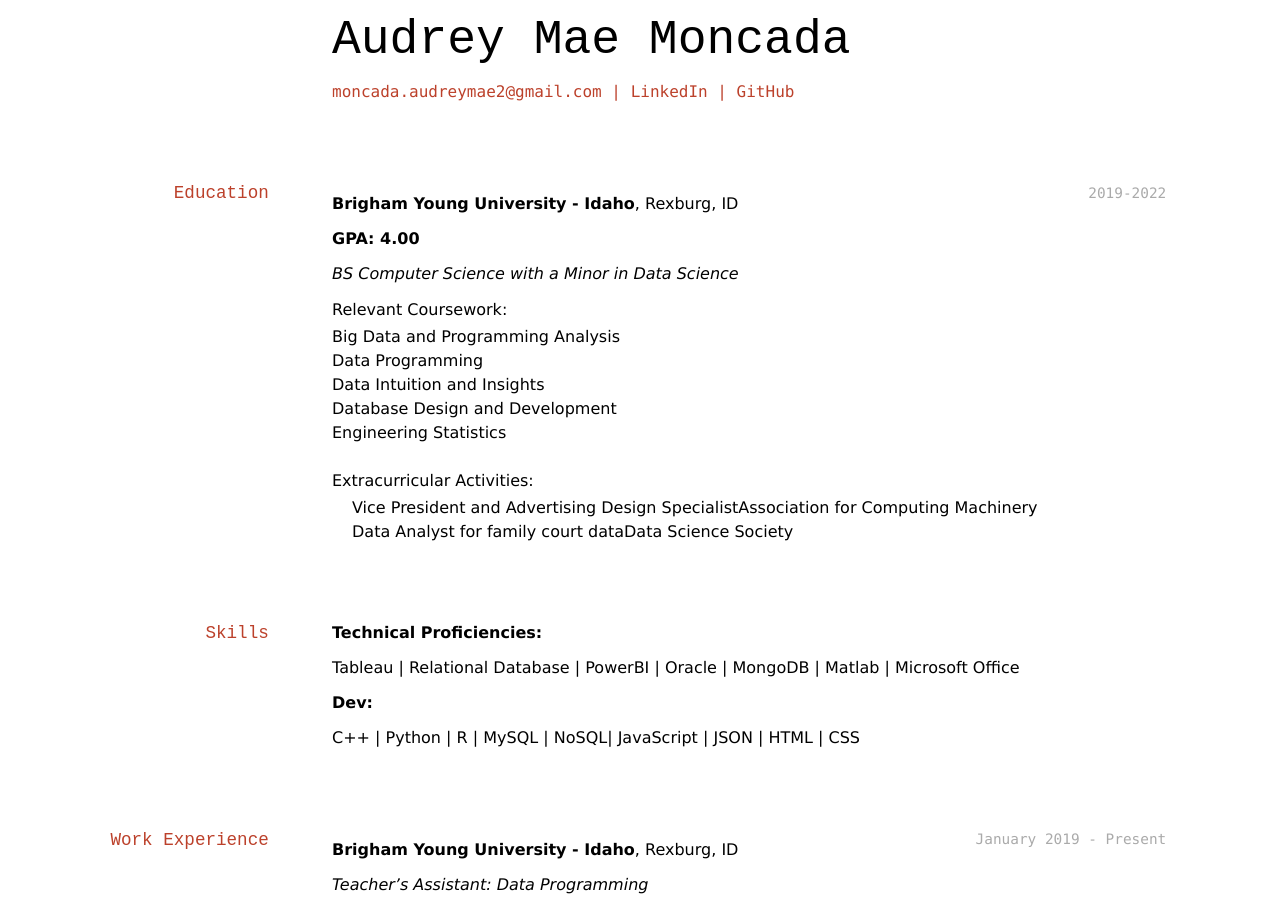
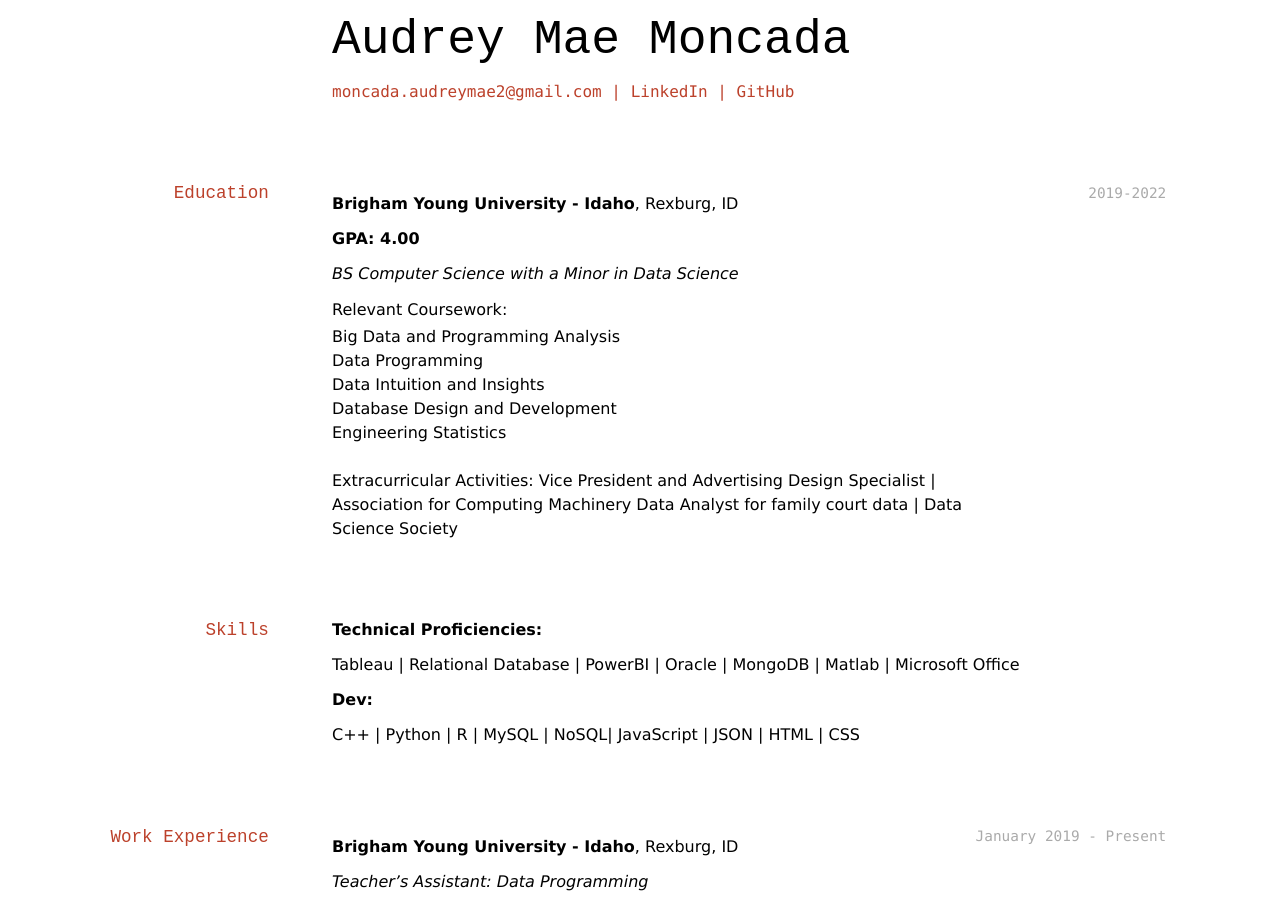
Before and after one commit to byuids-resumes/audreymae_resume, a Jekyll site: the page built from docs/index.md, in a window 1280 px wide and 900 px high. Built offline with Jekyll 4.4.1, drawn with Linux system fonts in a browser that asks for light colours; part of the change alters nothing that is shown.

```diff
--- a/docs/index.md
+++ b/docs/index.md
@@ -30,8 +30,8 @@ Relevant Coursework:
 > * Engineering Statistics
 
 Extracurricular Activities:
-> * Vice President and Advertising Design Specialist | Association for Computing Machinery
-> * Data Analyst for family court data | Data Science Society
+<span> Vice President and Advertising Design Specialist | Association for Computing Machinery</span>
+<span>Data Analyst for family court data | Data Science Society</span>
 
 
 
```
